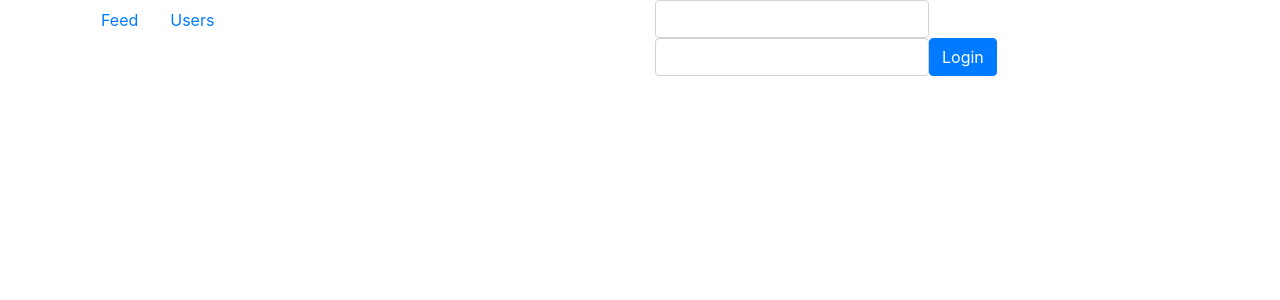
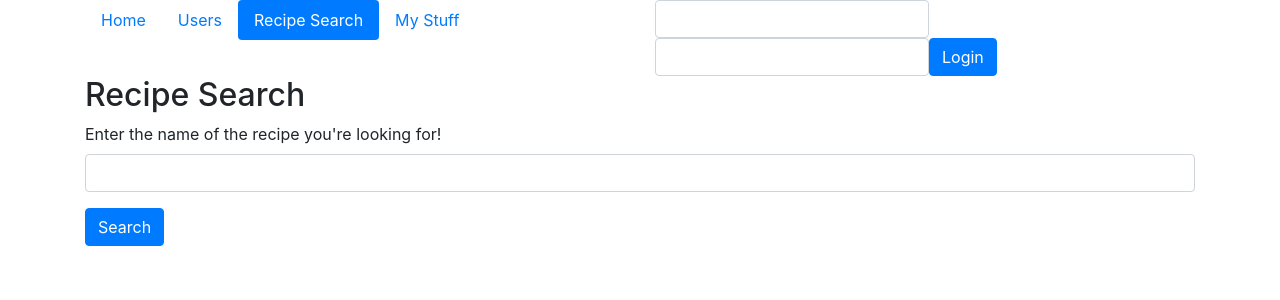
Before and after one commit to jehaneali/cs4550-final-frontend, a React (Create React App) app in the folder web-ui/: page /recipes in a window 1280 px wide. Shown: the top 300 px of the page. Built offline with nearby package versions, Linux system fonts and the light colour scheme; no server answers.

Commit message:
page for recipe search

```diff
--- a/web-ui/src/App.js
+++ b/web-ui/src/App.js
@@ -6,6 +6,7 @@ import Nav from './Nav';
 import UsersList from './Users/List';
 import UsersNew from './Users/New';
 import PostsNew from './Posts/New';
+import RecipeSearch from './Recipes/Search'
 import Feed from './Feed';
 
 function App() {
@@ -25,6 +26,9 @@ function App() {
         <Route path="/users/new" exact>
           <UsersNew />
         </Route>
+        <Route path="/recipes" exact>
+          <RecipeSearch />
+        </Route>
       </Switch>
     </Container>
   );
--- a/web-ui/src/Feed.js
+++ b/web-ui/src/Feed.js
@@ -34,7 +34,7 @@ function Feed({posts, session}) {
 
   return (
     <div>
-      <h2>Feed</h2>
+      <h2>Home</h2>
       { new_link }
       <Row>{cards}</Row>
     </div>
--- a/web-ui/src/Nav.js
+++ b/web-ui/src/Nav.js
@@ -85,8 +85,10 @@ return (
  <Row>
    <Col>
      <Nav variant="pills">
-       <Link to="/">Feed</Link>
+       <Link to="/">Home</Link>
        <Link to="/users">Users</Link>
+       <Link to="/recipes">Recipe Search</Link>
+       <Link to="/profile">My Stuff</Link>
      </Nav>
    </Col>
    <Col>
--- /dev/null
+++ b/web-ui/src/Recipes/Search.js
@@ -0,0 +1,56 @@
+import { Row, Col, Form, Button } from 'react-bootstrap';
+import { useState } from 'react';
+import { useHistory } from 'react-router-dom';
+
+import { create_post, fetch_posts } from '../api';
+
+export default function RecipeSearch() {
+  let history = useHistory();
+  let [post, setPost] = useState({});
+
+  function submit(ev) {
+    ev.preventDefault();
+    console.log(ev);
+    console.log(post);
+    create_post(post).then((resp) => {
+      if (resp["errors"]) {
+        console.log("errors", resp.errors);
+      }
+      else {
+        history.push("/");
+        fetch_posts();
+      }
+    });
+  }
+
+  function updatePhoto(ev) {
+    let p1 = Object.assign({}, post);
+    p1["photo"] = ev.target.files[0];
+    setPost(p1);
+  }
+
+  function updateBody(ev) {
+    let p1 = Object.assign({}, post);
+    p1["body"] = ev.target.value;
+    setPost(p1);
+  }
+
+  return (
+    <Row>
+      <Col>
+        <h2>Recipe Search</h2>
+        <Form onSubmit={submit}>
+          <Form.Group>
+            <Form.Label>Enter the name of the recipe you're looking for!</Form.Label>
+            <Form.Control type="text"
+                          onChange={updateBody}
+                          value={post.body} />
+          </Form.Group>
+          <Button variant="primary" type="submit">
+            Search
+          </Button>
+        </Form>
+      </Col>
+    </Row>
+  );
+}
```
